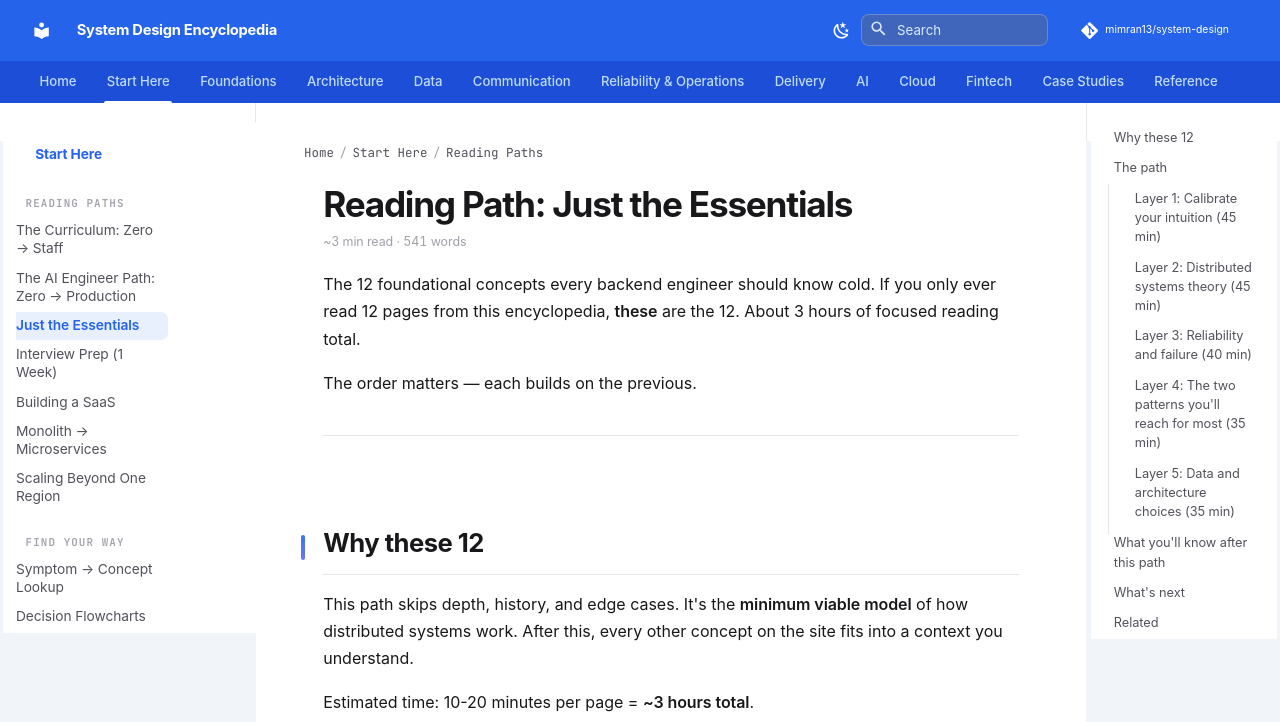
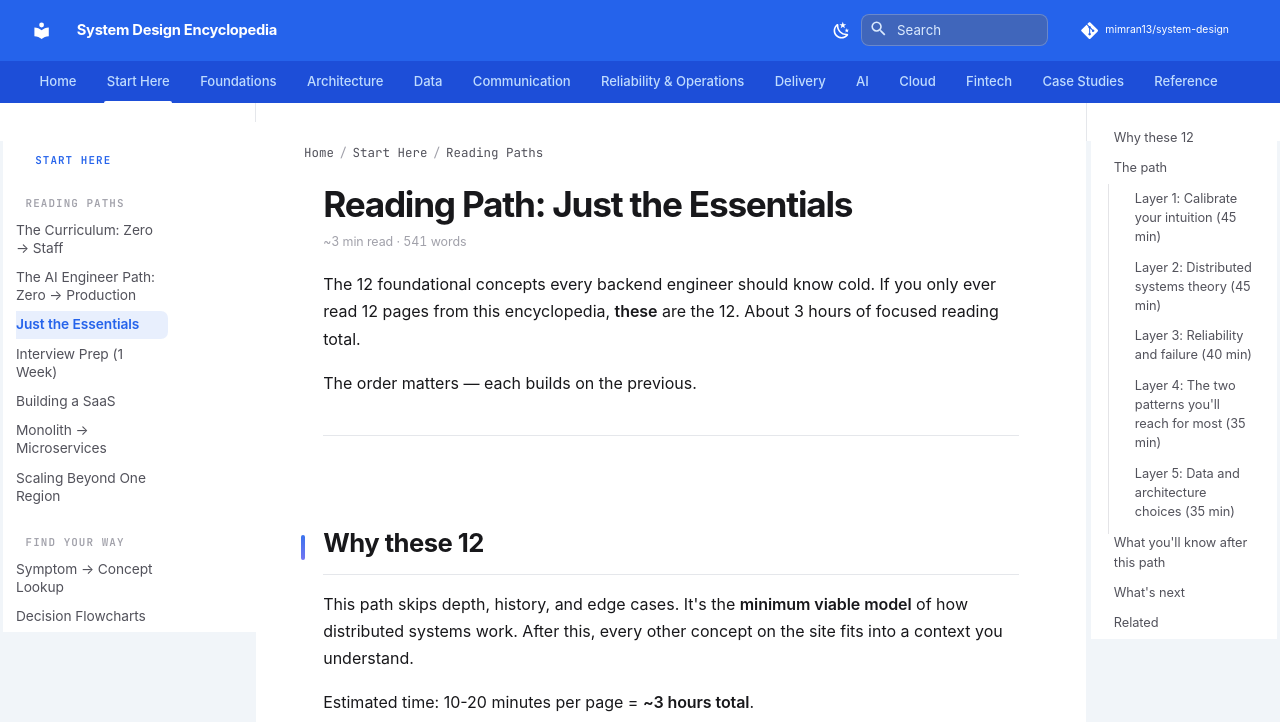
Before and after one commit to mimran13/system-design, an MkDocs documentation site: the page built from docs/paths/essentials.md, in a window 1280 px wide. Shown: the top 722 px of the page. Built offline with MkDocs 1.6.1 and Material for MkDocs 9.7.7, drawn with Linux system fonts in a browser that asks for light colours; comment, search, counter and statistics services are not loaded.

Commit message:
feat(theme): flat sidebar matching mockup .side (expand-all, no arrows, label style)
- navigation.expand so all sections show as a flat list (mockup .side)
- Hide collapse arrows
- Section parents (Fundamentals etc.) now render as uppercase-mono #a1a1aa
  labels like the mockup .side h4, same as the sub-group labels

Co-Authored-By: Claude Opus 4.8 (1M context) <noreply@anthropic.com>

```diff
--- a/docs/stylesheets/extra.css
+++ b/docs/stylesheets/extra.css
@@ -470,13 +470,14 @@ a, button, .md-nav__link, .md-typeset .grid.cards > ul > li {
 /* ─── Sub-section parents (Fundamentals, IaC, CI/CD, etc.) ─── */
 /* Targets: first-level nested items inside a tab's sidebar  */
 .md-nav--primary > .md-nav__list > .md-nav__item--nested > .md-nav__link {
-  font-weight: 700 !important;
-  font-size: 0.86rem !important;
-  color: var(--md-default-fg-color) !important;
-  letter-spacing: -0.01em;
-  padding: 0.5rem 0.6rem 0.45rem 0.6rem;
-  margin: 1rem 0.4rem 0.15rem 0;
-  text-transform: none;
+  font-family: var(--md-code-font) !important;   /* mockup .side h4 = mono */
+  font-weight: 600 !important;
+  font-size: 0.68rem !important;
+  color: var(--md-default-fg-color--lighter) !important;  /* #a1a1aa */
+  letter-spacing: 0.1em;
+  padding: 0.55rem 0.6rem 0.3rem 0.6rem;
+  margin: 1.4rem 0.4rem 0.05rem 0;
+  text-transform: uppercase;
 }
 
 .md-nav--primary > .md-nav__list > .md-nav__item--nested > .md-nav__link:hover {
@@ -522,7 +523,8 @@ a, button, .md-nav__link, .md-typeset .grid.cards > ul > li {
 }
 
 .md-nav--primary .md-nav { background-color: transparent !important; }
-.md-nav__icon { opacity: 0.55; }
+/* Flat sidebar like the mockup — no collapse arrows */
+.md-nav--primary .md-nav__icon { display: none; }
 
 /* ═══════════════════════════════════════════════════════════
    CONTENT AREA
--- a/mkdocs.yml
+++ b/mkdocs.yml
@@ -24,6 +24,7 @@ theme:
     - navigation.tabs
     - navigation.tabs.sticky
     - navigation.sections
+    - navigation.expand
     - navigation.tracking
     - navigation.indexes
     - navigation.path
```
